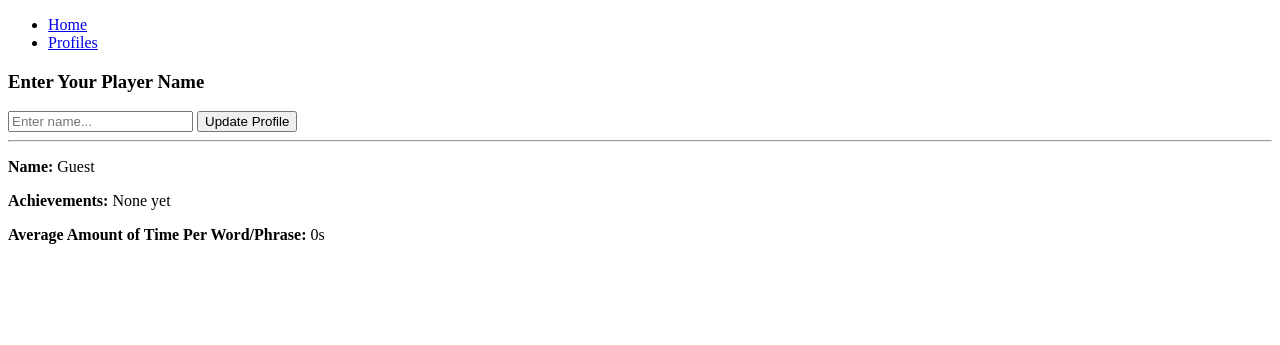
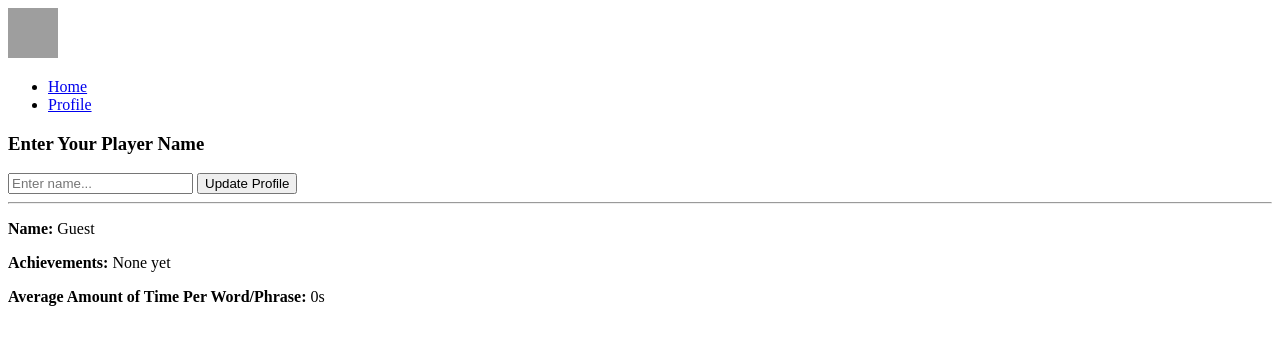
Before and after one commit to SamT244/Hangman, a Spring Boot app: page /profile in a window 1280 px wide. Shown: the top 345 px of the page. Run offline with Spring Boot 4, Linux system fonts and the light colour scheme; some of the project's set-up classes (security, data sources, template engines, error pages and the like) are left out, and stand-ins take their place; grey boxes are pictures that could not be loaded.

Commit message:
Add logo image and update profile link in navigation

```diff
--- a/demo/src/main/resources/templates/profile.html
+++ b/demo/src/main/resources/templates/profile.html
@@ -8,9 +8,12 @@
 <body>
     <header>
         <nav>
+            <div class="logo">
+                <img src="@{logo.jpg}" alt="Logo" width="50" height="50">
+
             <ul>
                 <li><a href="/">Home</a></li>
-                <li><a href="/profiles">Profiles</a></li>
+                <li><a href="/profile">Profile</a></li>
             </ul>
         </nav>
     </header>
```
Also changed, not shown: demo/src/main/resources/static/logo.jpg (added).
